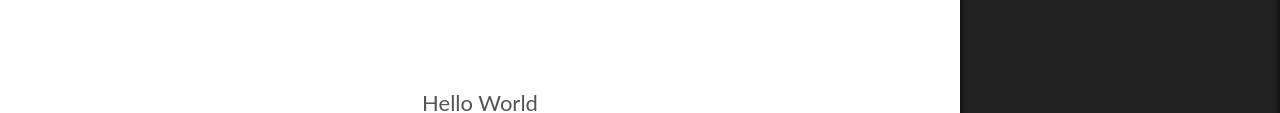
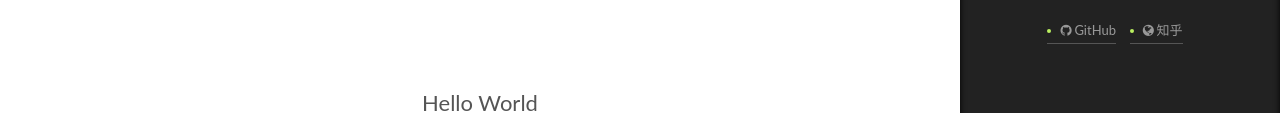
Before and after one commit to imantong/imantong.github.io, a plain HTML site: page 2017/12/27/hello-world/index.html in a window 1280 px wide. Both pictures are taken after a click on the item "站点概览". Shown: the part 250-363 px from the top of the page. Drawn offline with Linux system fonts and the light colour scheme.

Commit message:
Site updated: 2017-12-27 16:23:45

```diff
--- a/2017/12/27/hello-world/index.html
+++ b/2017/12/27/hello-world/index.html
@@ -441,6 +441,20 @@
 
           <div class="links-of-author motion-element">
 
+
+                <span class="links-of-author-item">
+                  <a href="https://github.com/imantong" target="_blank" title="GitHub">
+
+                      <i class="fa fa-fw fa-github"></i>GitHub</a>
+                </span>
+
+                <span class="links-of-author-item">
+                  <a href="http://www.zhihu.com/people/an-tong-1234" target="_blank" title="知乎">
+
+                      <i class="fa fa-fw fa-globe"></i>知乎</a>
+                </span>
+
+
           </div>
 
 
--- a/css/main.css
+++ b/css/main.css
@@ -1822,7 +1822,7 @@ pre .javascript .function {
   width: 4px;
   height: 4px;
   border-radius: 50%;
-  background: #5da13c;
+  background: #baf060;
 }
 .links-of-blogroll {
   font-size: 13px;
```
Also changed, not shown: archives/2017/12/index.html (+14 -0 lines), archives/2017/index.html (+14 -0 lines), archives/index.html (+14 -0 lines), index.html (+14 -0 lines).
